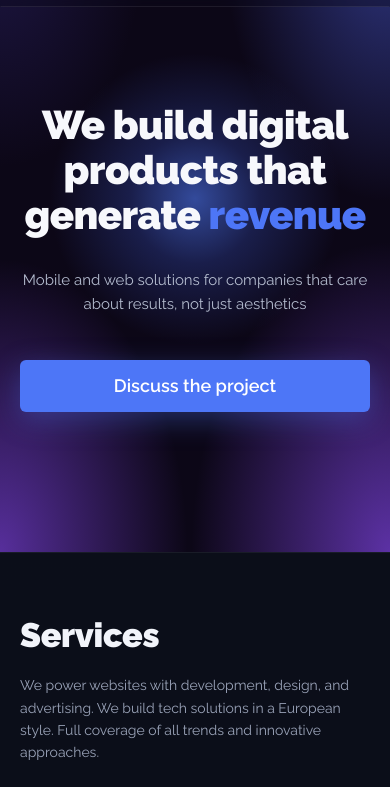
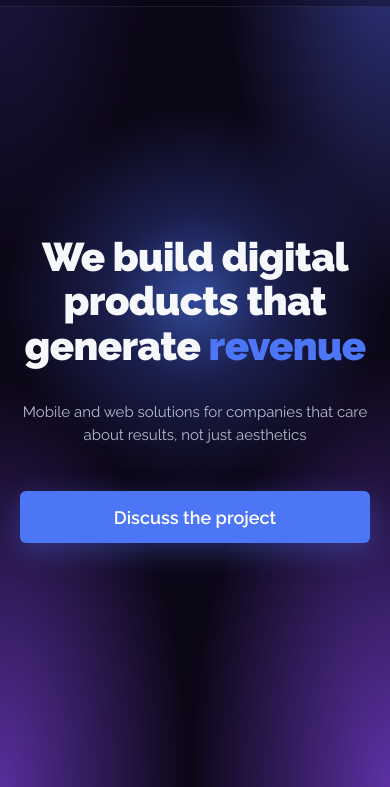
Before and after one commit to vladysxjvr/vectrum-dev-landing, a plain HTML site: page index.html in a window 390 px wide. Shown: the part 57-844 px from the top of the page. Drawn offline with Linux system fonts and the light colour scheme.

Commit message:
Mobile: hero fills the full screen
Co-Authored-By: Claude Opus 5.5 <noreply@anthropic.com>
Claude-Session: https://claude.ai/code/session_01UMP9mZHaUDjc2cZnrBiGp2

```diff
--- a/css/styles.css
+++ b/css/styles.css
@@ -216,7 +216,8 @@ h1,h2,h3{text-wrap:balance}
 }
 @media (max-width:900px){
   .wrap{padding-inline:20px}
-  .hero .wrap{padding-block:96px 140px}
+  .hero{min-height:100vh;min-height:100svh;display:flex;flex-direction:column}
+  .hero .wrap{flex:1;justify-content:center;width:100%;padding-block:40px 56px}
   .hero h1{font-size:40px}
   .hero p{font-size:15px}
   .hero .btn{width:100%}
```
